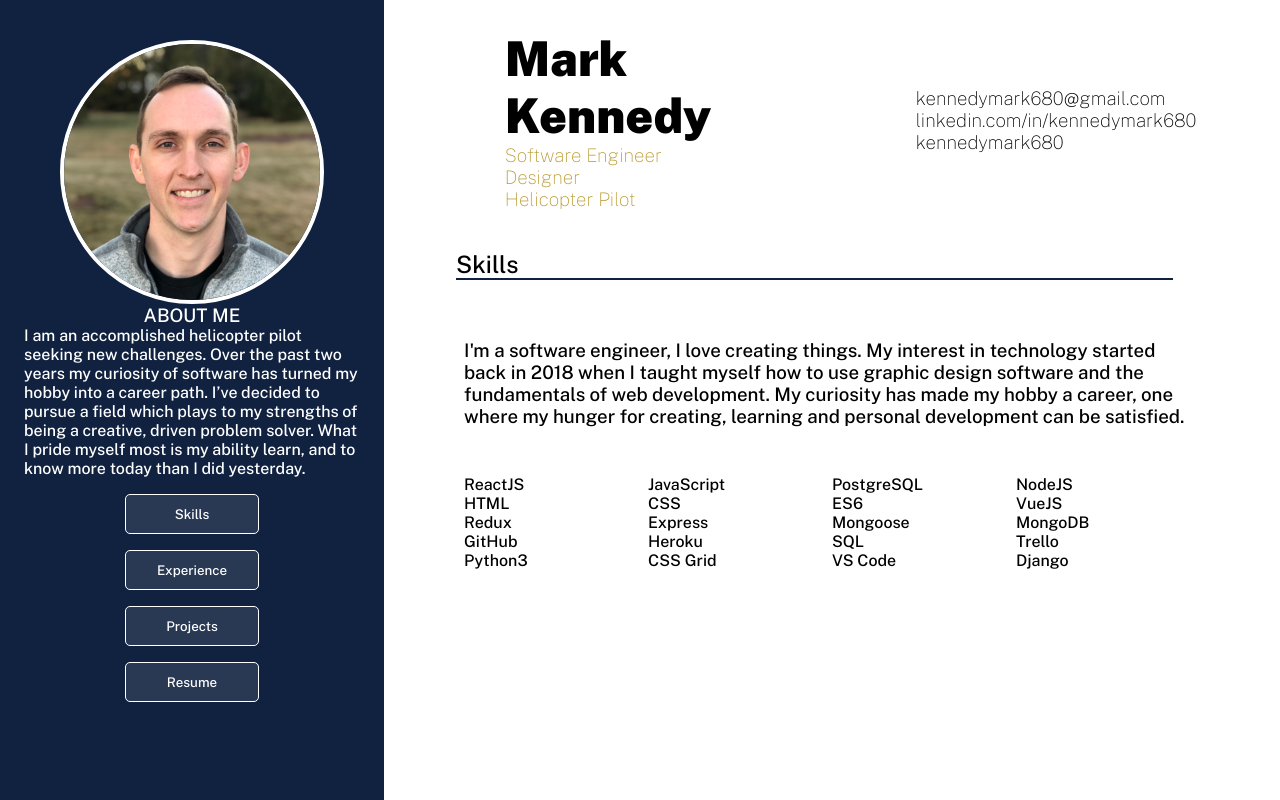
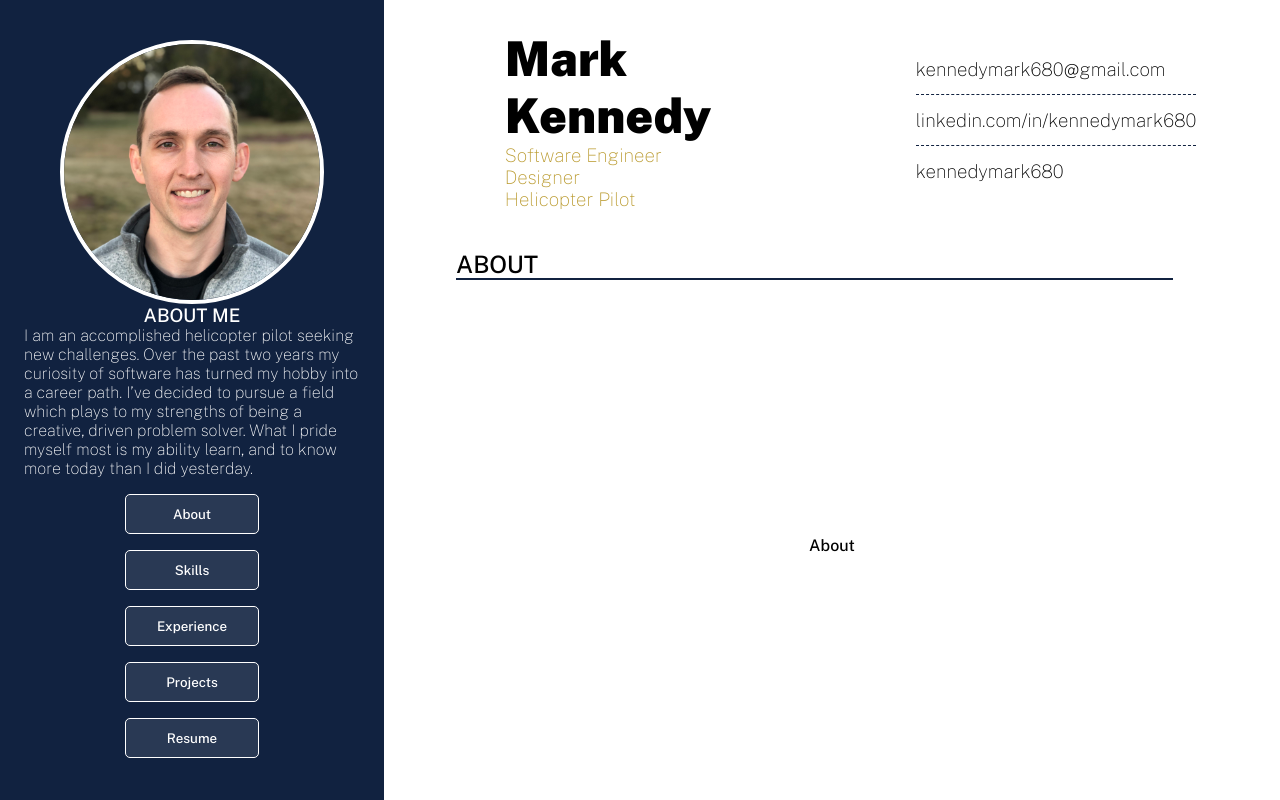
Before and after one commit to kennedymark680/portfolio2, a React (Create React App) app: page / in a window 1280 px wide. Built offline with nearby package versions, Linux system fonts and the light colour scheme.

Commit message:
created about component

```diff
--- a/src/App.css
+++ b/src/App.css
@@ -33,6 +33,11 @@
 
 .left p {
   margin: 0 1.5em;
+  font-weight: 100;
+}
+
+.profileContent {
+  margin: 3em 0 0 0;
 }
 
 
@@ -71,6 +76,15 @@
 
 .titles {
   color: #b9992c;
+}
+
+.contactRight {
+  padding: .75em 0;
+  border-bottom: #112240 dashed 1px;
+}
+
+#bottomContact {
+  border-bottom: none;
 }
 
 .main {
--- a/src/App.js
+++ b/src/App.js
@@ -5,7 +5,7 @@ import Main from './components/Main'
 import { useState } from 'react'
 
 function App() {
-  const [main, setMain] = useState('Skills')
+  const [main, setMain] = useState('ABOUT')
 
   return (
     <div className="App">
--- /dev/null
+++ b/src/components/About.js
@@ -0,0 +1,7 @@
+import React from 'react'
+
+const About = () => {
+  return <div>About</div>
+}
+
+export default About
--- a/src/components/Left.js
+++ b/src/components/Left.js
@@ -6,6 +6,7 @@ const Left = ({ setMain }) => {
   return (
     <div className="left">
       <img src={Picture} alt="Mark" className="profilePicture" />
+
       <h3>ABOUT ME</h3>
       <p>
         I am an accomplished helicopter pilot seeking new challenges. Over the
@@ -16,13 +17,16 @@ const Left = ({ setMain }) => {
       </p>
       <ul>
         <li>
-          <button onClick={() => setMain('Skills')}>Skills</button>
+          <button onClick={() => setMain('ABOUT')}>About</button>
         </li>
-        <li onClick={() => setMain('Experience')}>
+        <li>
+          <button onClick={() => setMain('SKILLS')}>Skills</button>
+        </li>
+        <li onClick={() => setMain('EXPERIENCE')}>
           <button>Experience</button>
         </li>
         <li>
-          <button onClick={() => setMain('Projects')}>Projects</button>
+          <button onClick={() => setMain('PROJECTS')}>Projects</button>
         </li>
         <li>
           <button className="resume">
--- a/src/components/Main.js
+++ b/src/components/Main.js
@@ -2,19 +2,23 @@ import React from 'react'
 import Experience from './Experience'
 import ProjectsDisplay from './ProjectDisplay'
 import Skills from './Skills'
+import About from './About'
 
 export const Main = ({ main }) => {
   let display
 
   switch (main) {
-    case 'Experience':
+    case 'EXPERIENCE':
       display = <Experience />
       break
-    case 'Projects':
+    case 'PROJECTS':
       display = <ProjectsDisplay />
       break
+    case 'SKILLS':
+      display = <Skills />
+      break
     default:
-      display = <Skills />
+      display = <About />
       break
   }
 
--- a/src/components/Top.js
+++ b/src/components/Top.js
@@ -11,9 +11,11 @@ export const Top = () => {
         <h3 className="titles">Helicopter Pilot</h3>
       </div>
       <div className="top-right">
-        <h3>kennedymark680@gmail.com</h3>
-        <h3>linkedin.com/in/kennedymark680</h3>
-        <h3>kennedymark680</h3>
+        <h3 className="contactRight">kennedymark680@gmail.com</h3>
+        <h3 className="contactRight">linkedin.com/in/kennedymark680</h3>
+        <h3 className="contactRight" id="bottomContact">
+          kennedymark680
+        </h3>
       </div>
     </div>
   )
```
